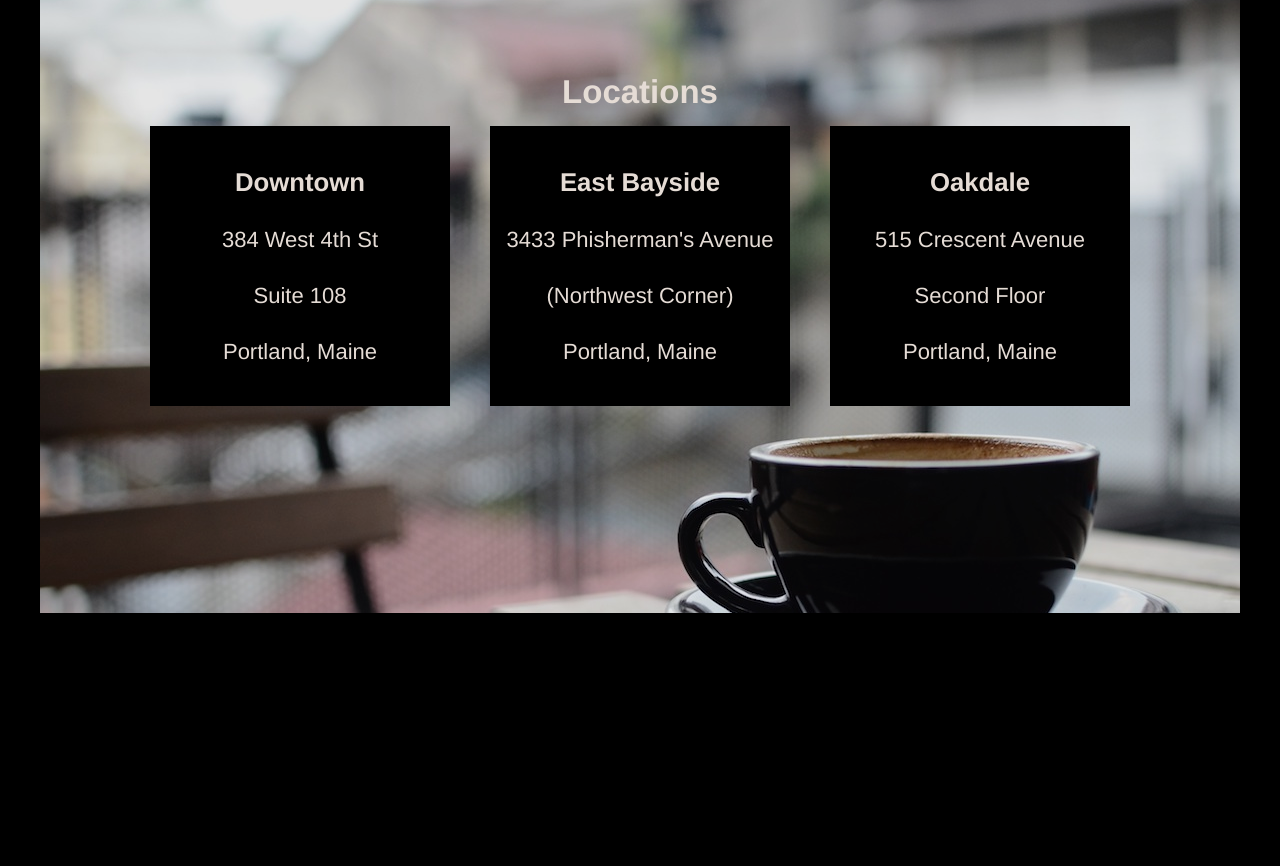
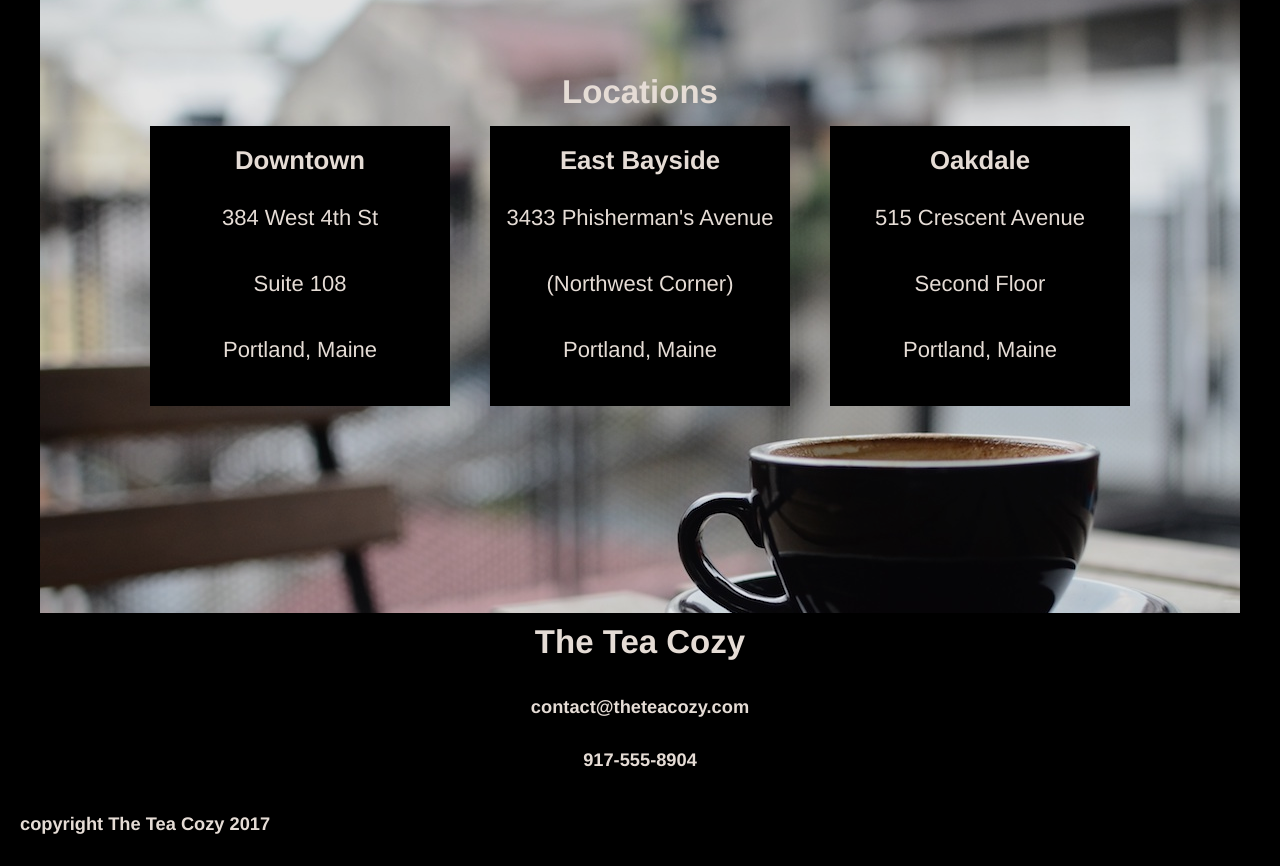
Before and after one commit to AMalekian/TeaCozy, a plain HTML site: page index.html in a window 1280 px wide. Shown: the part 1640-2506 px from the top of the page. Before the commit the page ends 2253 px from the top, so only its background shows below. Drawn offline with Linux system fonts and the light colour scheme.

Commit message:
Seemingly done!

```diff
--- a/index.html
+++ b/index.html
@@ -65,9 +65,6 @@
           <div class="locs">
             <div class="location" id="downtown">
               <h3>Downtown</h3>
-<!-- put all the p's in one div as the distance between them is
-larger than between them and h3. Fix margin/padding issues with
-h2,h4 as weel. (put padding on cantainer not h's) -->
               <p>384 West 4th St</p>
               <p>Suite 108</p>
               <p>Portland, Maine</p>
@@ -88,8 +85,18 @@ h2,h4 as weel. (put padding on cantainer not h's) -->
         </div>
       </div>
 
+      <div class="content" id="contact">
+        <h2>The Tea Cozy</h2>
+        <h5>contact@theteacozy.com</h5>
+        <h5>917-555-8904</h5>
+      </div>
+
     </div>
 
+    <!-- FOOTER -->
+    <footer>
+      <h5>copyright The Tea Cozy 2017</h5>
+    </footer>
 
   </body>
 </html>
--- a/resources/css/style.css
+++ b/resources/css/style.css
@@ -64,9 +64,8 @@ h2, h4{
   margin: 5px;
 }
 
-h3, p{
-  padding: 5px;
-  margin: 10px;
+.content{
+  text-align: center;
 }
 
 /* MISSION */
@@ -81,7 +80,6 @@ h3, p{
 }
 
 #mission .content{
-  text-align: center;
   background-color: black;
   width: 100%;
 }
@@ -89,7 +87,6 @@ h3, p{
 /* FEATURED TEA */
 #featured{
   width: 1020px;
-  text-align: center;
 }
 
 .teas {
@@ -123,8 +120,8 @@ h3, p{
 
 .locs{
   margin-top: 10px;
+  width: 980px;
   display: flex;
-  width: 980px;
   justify-content: space-between;
 }
 
@@ -132,7 +129,29 @@ h3, p{
   background-color: black;
   width: 300px;
   height: 280px;
-  display: flex;
-  flex-direction: column;
-  justify-content: center;
 }
+
+.location h3{
+  padding: 20px 0;
+  margin: 0;
+}
+
+.location p{
+  margin: 0;
+  padding-top: 10px;
+  padding-bottom: 30px;
+}
+
+/* CONTACT */
+#contact{
+  background-color: black;
+  height: 200px;
+  padding-bottom: 20px;
+}
+
+/* FOOTER */
+footer{
+  text-align: left;
+  margin-left: 20px;
+  padding-top: 20px;
+}
```
